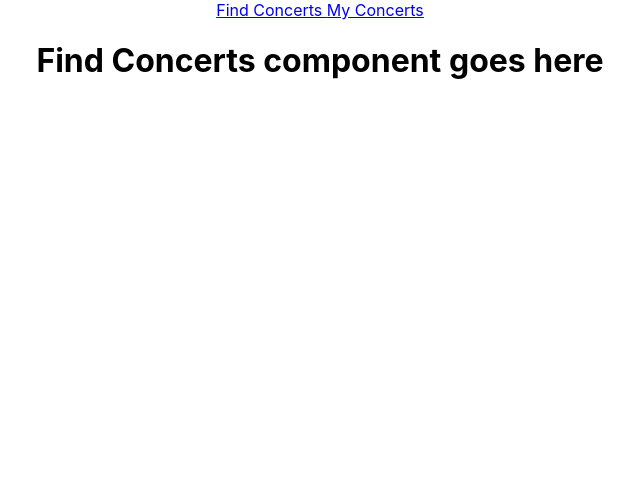
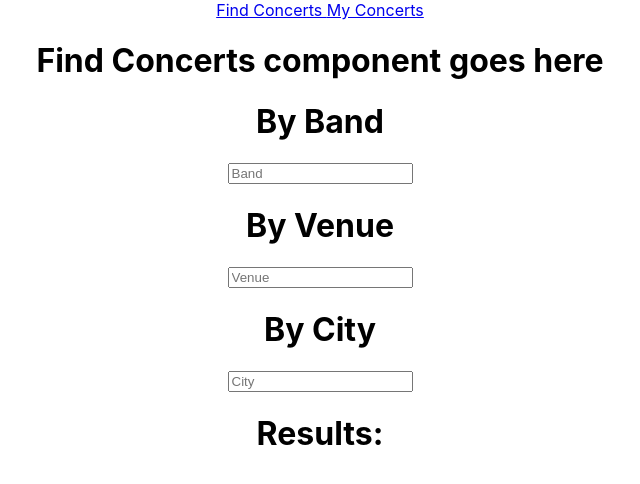
Before and after one commit to johncarges/concert-finder, a React (Create React App) app: page / in a window 1280 px wide. Shown: the top 484 px of the page, without its empty margins (320-960 px from the left). Built offline with nearby package versions, Linux system fonts and the light colour scheme.

Commit message:
adds basic structure to findconcerts page

```diff
--- a/src/Components/FindConcerts.js
+++ b/src/Components/FindConcerts.js
@@ -1,7 +1,13 @@
+import ResultsContainer from "./ResultsContainer"
+import SearchContainer from "./SearchContainer"
 
 function FindConcerts() {
     return (
-        <h1>Find Concerts component goes here</h1>
+        <div className="find-concerts-container">
+            <h1>Find Concerts component goes here</h1>
+            <SearchContainer />
+            <ResultsContainer />
+        </div>
     )
 }
 
--- /dev/null
+++ b/src/Components/ResultsContainer.js
@@ -0,0 +1,12 @@
+
+function ResultsContainer() {
+
+
+    return (
+        <div>
+            <h1>Results:</h1>
+        </div>
+    )
+}
+
+export default ResultsContainer
--- /dev/null
+++ b/src/Components/SearchBar.js
@@ -0,0 +1,11 @@
+
+function SearchBar({searchType}) {
+    return (
+        <div>
+            <h1>{`By ${searchType}`}</h1>
+            <input placeholder={searchType} />
+        </div>
+    )
+}
+
+export default SearchBar
--- /dev/null
+++ b/src/Components/SearchContainer.js
@@ -0,0 +1,13 @@
+import SearchBar from "./SearchBar"
+
+function SearchContainer(){
+    return (
+        <div>
+            <SearchBar searchType={"Band"}/>
+            <SearchBar searchType={"Venue"}/>
+            <SearchBar searchType={"City"}/>
+        </div>
+    )
+}
+
+export default SearchContainer
```
